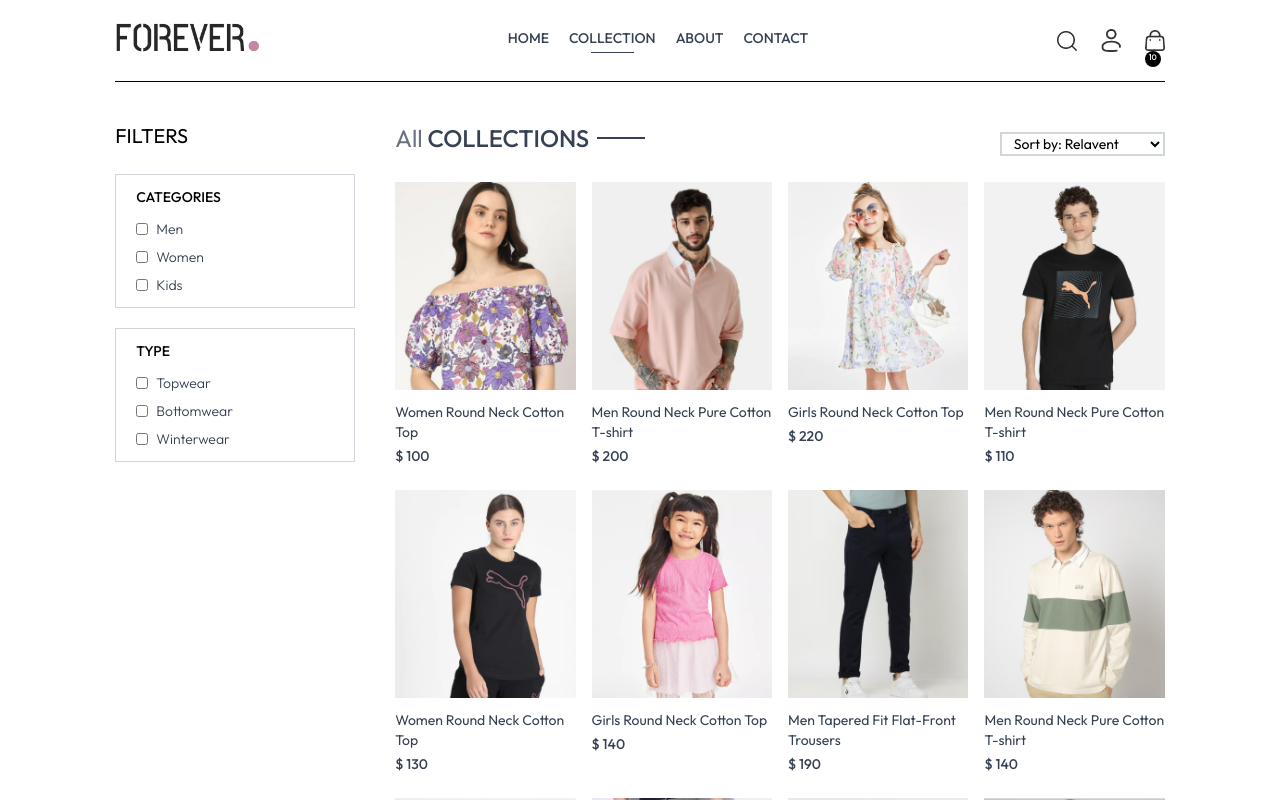
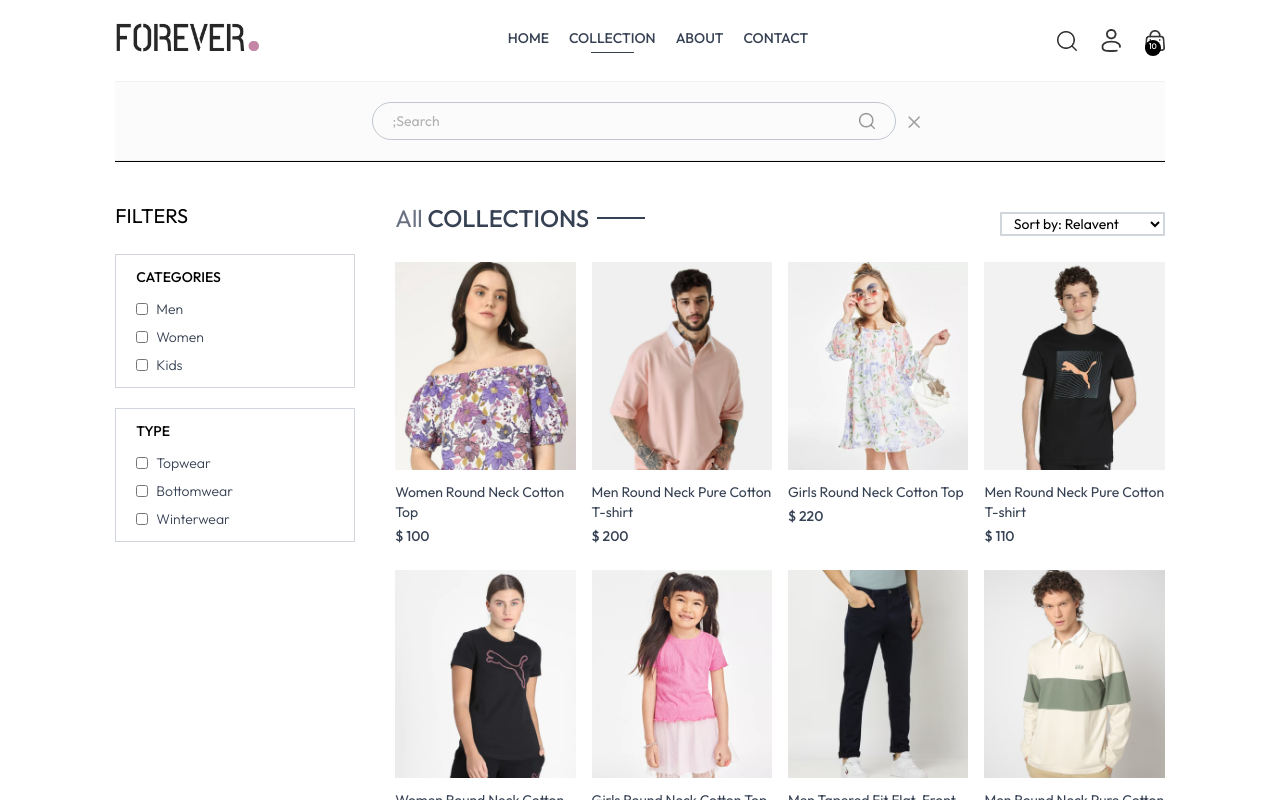
Before and after one commit to Yashwantsahu9907/Ecommerce-website, a React (Vite) app in the folder frontend/: page /collection in a window 1280 px wide. Both pictures are taken after a click on the picture 1066 px from the left and 40 px from the top of the page. Shown: the top 800 px of the page. Built offline with nearby package versions, Linux system fonts and the light colour scheme.

Commit message:
Add searchbar on collection page and upadtes some other files

```diff
--- a/frontend/src/App.jsx
+++ b/frontend/src/App.jsx
@@ -11,11 +11,13 @@
 import Order from './pages/Order'
 import Navbar  from './components/Navbar'
 import Footer from './components/Footer'
+import SearchBar from './components/SearchBar'
 
 const App = () => {
   return (
     <div className='px-4 sm:px-[5vw] md:px-[7vw] lg:px-[9vw]'>
       <Navbar />
+      <SearchBar />
       <Routes>
         <Route path='/' element={<Home/>} />
         <Route path='/collection' element={<Collection/>} />
--- a/frontend/src/components/Navbar.jsx
+++ b/frontend/src/components/Navbar.jsx
@@ -1,12 +1,14 @@
-import React from 'react'
+import React, { useContext } from 'react'
 import { assets } from '../assets/assets'
 import { Link, NavLink } from 'react-router-dom'
 import { useState } from "react";
+import { ShopContext } from '../context/ShopContext';
 
 
 const Navbar = () => {
 
     const [visible, setVisible] = useState(false);
+    const {setShowSearch} = useContext(ShopContext)
 
     return (
         <div className='flex items-center justify-between py-5 font-medium'>
@@ -41,7 +43,7 @@
 
             </ul>
             <div className='flex items-center gap-6'>
-                <img src={assets.search_icon} className='w-5 cursor-pointer' alt="" />
+                <img onClick={()=>setShowSearch(true)} src={assets.search_icon} className='w-5 cursor-pointer' alt="" />
 
                 <div className='group relative'>
                     <img className='w-5 cursor pointer' src={assets.profile_icon} alt='' />
@@ -59,7 +61,7 @@
 
                 <Link to='/cart' className='relative'>
                     <img src={assets.cart_icon} className='w-5 min-w-5' alt='' />
-                    <p className='absolute right-[ -5px ] bottom-[ -5px] w-4 text-center loading-4 bg-black text-white aspect-square rounded-full text-[8px]'>10 </p>
+                    <p className='absolute right-[-5px ] bottom-[-5px] w-4 text-center loading-4 bg-black text-white aspect-square rounded-full text-[8px]'>10 </p>
                 </Link>
 
                 <img onClick={() => setVisible(true)} src={assets.menu_icon} className='w-5 cursor-pointer sm:hidden' alt='' />
--- a/frontend/src/components/SearchBar.jsx
+++ b/frontend/src/components/SearchBar.jsx
@@ -1,11 +1,36 @@
-import React from 'react'
+import React, { useContext, useEffect, useState } from 'react'
+import { ShopContext } from '../context/ShopContext'
+import { assets } from '../assets/assets'
+import { useLocation } from 'react-router-dom'
 
 const SearchBar = () => {
-  return (
-    <div>
+
+  const { search, setSearch, showSearch, setShowSearch } = useContext(ShopContext)
+  const [visible, setVisible] = useState(false)
+  const location = useLocation();
+
+  useEffect(() => {
+ if (location.pathname.includes('collection')) {
+  setVisible(true);
+
+ }
+ else{
+  setVisible(false)
+ }
+
+}, [location])
+
+  return showSearch && visible ? (
+    <div className='border-t border-b border-gray-200 opacity-60 bg-gray-50 text-center'>
+      <div className='inline-flex items-center justify-center border border-gray-400 px-5 py-2 my-5 mx-3 rounded-full w-3/4 sm:w-1/2'>
+        <input value={search} onChange={(e)=> setSearch(e.target.value)} className='flex-1 outline-none bg-inherit text-sm' type="text" placeholder=';Search' />
+        <img className='w-4' src={assets.search_icon} alt="" />
+      </div>
+
+<img onClick={()=>setShowSearch(false)} className='inline w-3 cursor-pointer' src={assets.cross_icon} alt="" />
 
     </div>
-  )
+  ) : null
 }
 
 export default SearchBar
--- a/frontend/src/context/ShopContext.jsx
+++ b/frontend/src/context/ShopContext.jsx
@@ -9,7 +9,7 @@
     const currency = '$';
     const delivery_fee = 10;
     const [search, setSearch] = useState('');
-    const [showSearch, setShowSearch] = useState(true);
+    const [showSearch, setShowSearch] = useState(false);
 
 
     const value = {
--- a/frontend/src/pages/Collection.jsx
+++ b/frontend/src/pages/Collection.jsx
@@ -6,7 +6,7 @@
 
 const Collection = () => {
 
-  const { products } = useContext(ShopContext);
+  const { products , search , showSearch } = useContext(ShopContext);
   const [showFilter, setShowFilter] = useState(false);
   const [filterProducts, setFilterProducts] = useState([]);
   const [category, setCategory] = useState([]);
@@ -35,6 +35,11 @@
 
   const applyFilter = () => {
     let productsCopy = products.slice();
+
+    if (showSearch && search) {
+      productsCopy = productsCopy.filter(item => item.name.toLowerCase().includes(search.toLowerCase()))
+
+    }
 
     if (category.length > 0) {
       productsCopy = productsCopy.filter(item => category.includes(item.category));
@@ -74,7 +79,7 @@
 
   useEffect(() =>{
     applyFilter()
-}, [category, subCategory])
+}, [category, subCategory, search, showSearch])
 
 
 useEffect (()=> {
```
